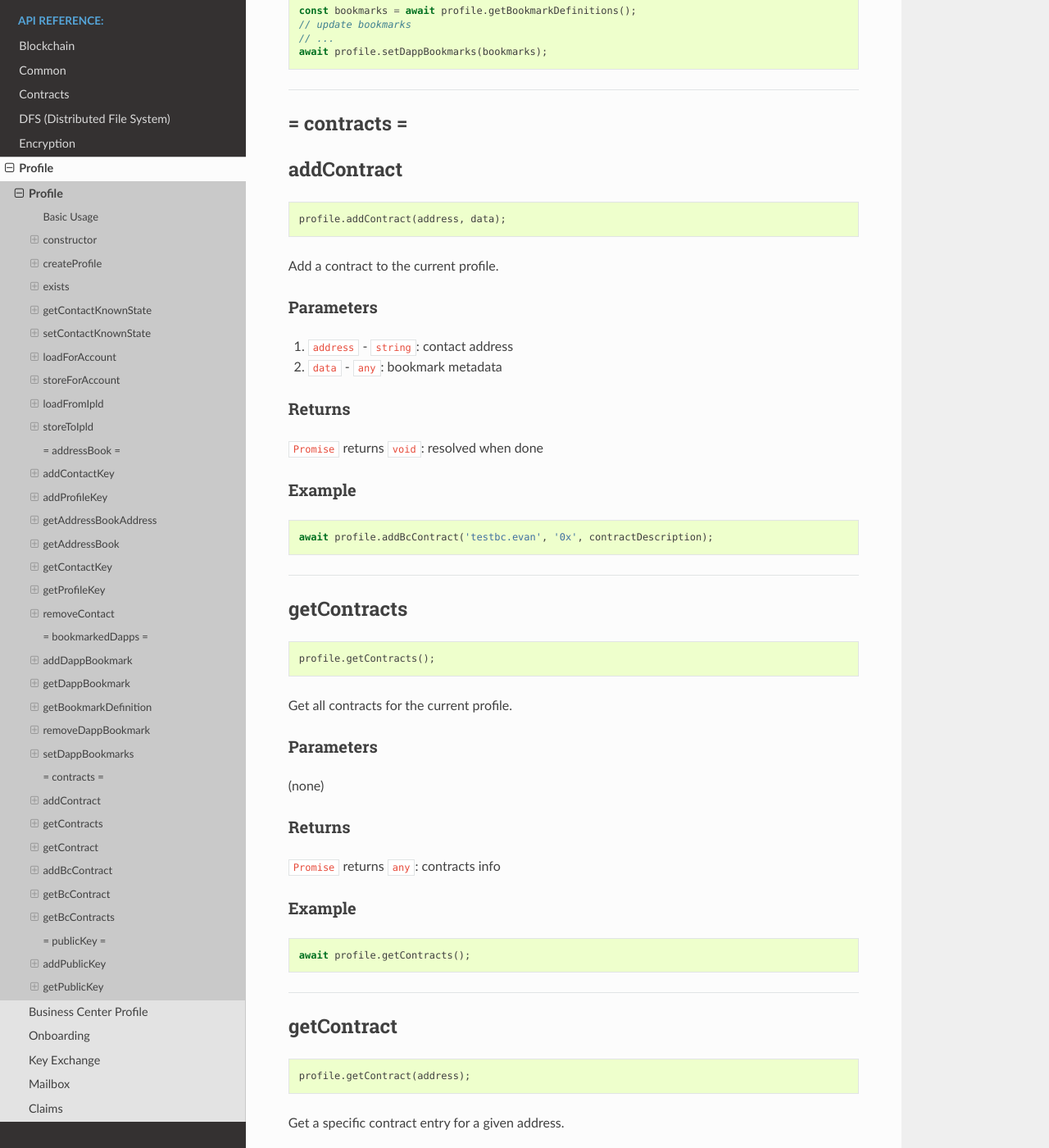
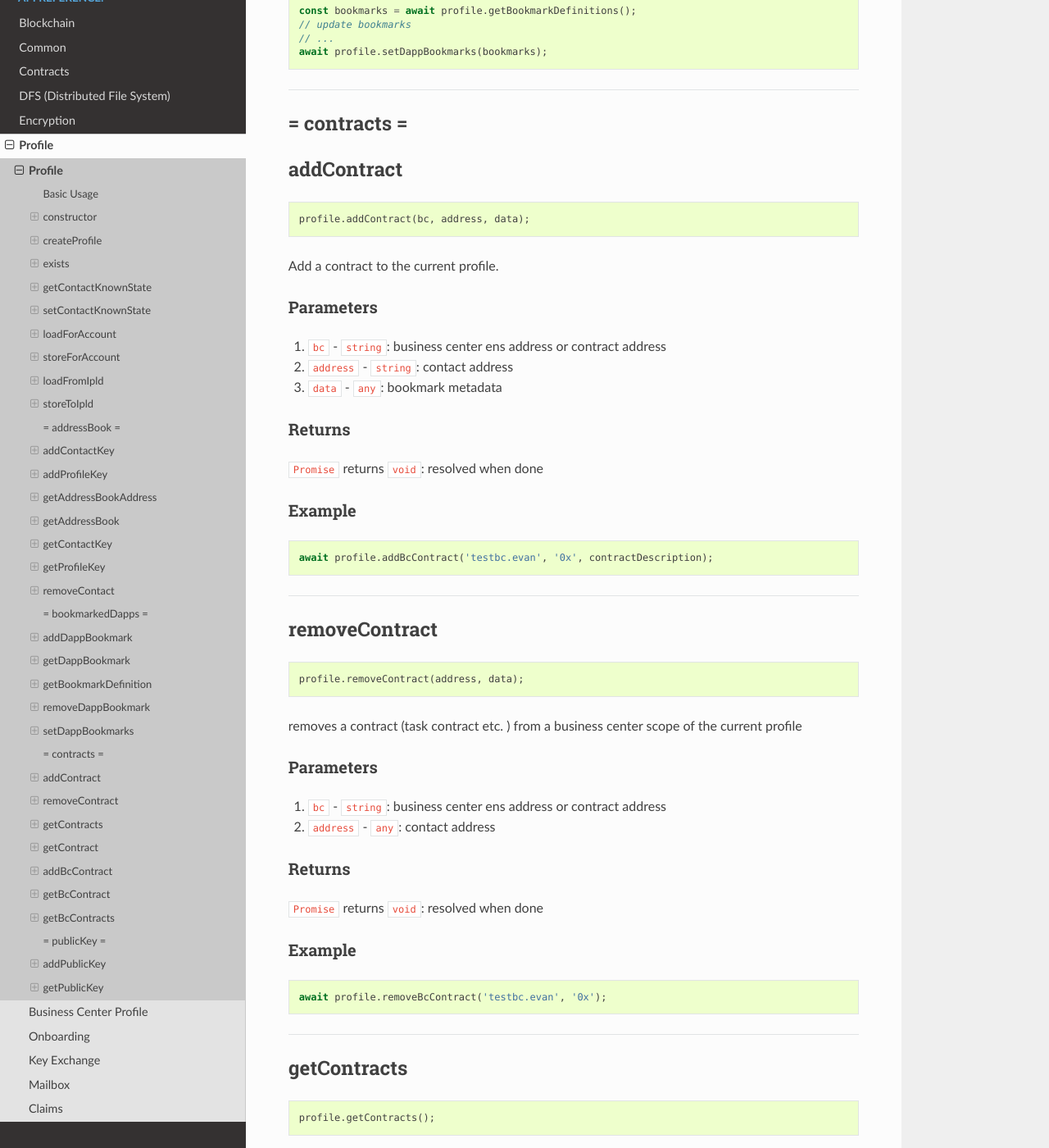
Before and after one commit to evannetwork/api-blockchain-core, a Sphinx documentation site: the page built from docs/profile/profile.rst, in a window 1280 px wide and 1400 px high, scrolled down 13247 px. Shown: the whole window at 82% size. Built offline with Sphinx 7.4.7 and the Read the Docs theme 2.0.0, drawn with Linux system fonts in a browser that asks for light colours; pages that are not in the unit, such as notebooks, are missing from menus.

Commit message:
add removeBcContract to profile to remove profile entries that were writte using addBcContract

```diff
--- a/docs/profile/profile.rst
+++ b/docs/profile/profile.rst
@@ -873,7 +873,7 @@ addContract
 
 .. code-block:: typescript
 
-  profile.addContract(address, data);
+  profile.addContract(bc, address, data);
 
 Add a contract to the current profile.
 
@@ -881,6 +881,7 @@ Add a contract to the current profile.
 Parameters
 ----------
 
+#. ``bc`` - ``string``: business center ens address or contract address
 #. ``address`` - ``string``: contact address
 #. ``data`` - ``any``: bookmark metadata
 
@@ -897,6 +898,44 @@ Example
 .. code-block:: typescript
 
   await profile.addBcContract('testbc.evan', '0x', contractDescription);
+
+
+
+------------------------------------------------------------------------------
+
+
+
+.. _profile_removeContract:
+
+removeContract
+================================================================================
+
+.. code-block:: typescript
+
+  profile.removeContract(address, data);
+
+removes a contract (task contract etc. ) from a business center scope of the current profile
+
+----------
+Parameters
+----------
+
+#. ``bc`` - ``string``: business center ens address or contract address
+#. ``address`` - ``any``: contact address
+
+-------
+Returns
+-------
+
+``Promise`` returns ``void``: resolved when done
+
+-------
+Example
+-------
+
+.. code-block:: typescript
+
+  await profile.removeBcContract('testbc.evan', '0x');
 
 
 
```
Also changed, not shown: VERSIONS.md (+1 -0 lines), 1 other file.
